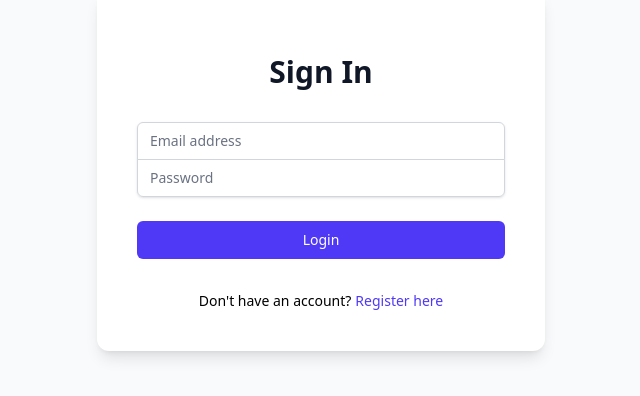
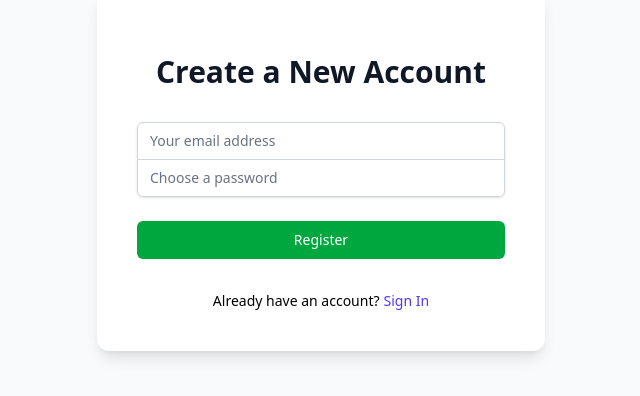
Before and after one commit to Swastik007sharma/sweet-shop-manager, a React (Vite) app in the folder client/: page /register in a window 1280 px wide. Shown: the part 230-626 px from the top of the page, without its empty margins (319-959 px from the left). Built offline with nearby package versions, Linux system fonts and the light colour scheme.

Commit message:
feat: implement user registration component
Implemented Register component with form handling, API integration, and redirection logic. Added /register route to App.jsx.

```diff
--- a/client/src/App.jsx
+++ b/client/src/App.jsx
@@ -1,11 +1,12 @@
 import { Routes, Route } from "react-router-dom";
 import Login from "./components/Login.jsx";
+import Register from "./components/Register.jsx";
 
 function App() {
   return (
     <Routes>
       <Route path="/login" element={<Login />} />
-
+      <Route path="/register" element={<Register />} />
       {/* Redirect root to login for now since Dashboard isn't ready */}
       <Route path="*" element={<Login />} />
     </Routes>
--- /dev/null
+++ b/client/src/components/Register.jsx
@@ -0,0 +1,108 @@
+import React, { useState } from 'react';
+import { useNavigate, Link } from 'react-router-dom';
+import axios from 'axios';
+
+const Register = () => {
+  const [email, setEmail] = useState('');
+  const [password, setPassword] = useState('');
+  const [error, setError] = useState('');
+  const [success, setSuccess] = useState('');
+  const navigate = useNavigate();
+
+  const handleSubmit = async (e) => {
+    e.preventDefault();
+    setError('');
+    setSuccess('');
+
+    try {
+      // Default role is 'user' as per backend requirements
+      const res = await axios.post('/api/auth/register', {
+        email,
+        password,
+        role: 'user',
+      });
+
+      if (res.data) {
+        setSuccess('Registration successful! Redirecting to login...');
+        // Redirect to login upon successful registration
+        setTimeout(() => {
+            navigate('/login');
+        }, 1000);
+      }
+    } catch (err) {
+      const errorMessage = err.response?.data?.message || 'Registration failed.';
+      setError(errorMessage);
+    }
+  };
+
+  return (
+    <div className="min-h-screen flex items-center justify-center bg-gray-50 py-12 px-4 sm:px-6 lg:px-8">
+      <div className="max-w-md w-full space-y-8 p-10 bg-white rounded-xl shadow-lg">
+        <h2 className="mt-6 text-center text-3xl font-extrabold text-gray-900">
+          Create a New Account
+        </h2>
+
+        <form className="mt-8 space-y-6" onSubmit={handleSubmit}>
+          <div className="rounded-md shadow-sm -space-y-px">
+            <div>
+              <label htmlFor="email" className="sr-only">Email address</label>
+              <input
+                id="email"
+                name="email"
+                type="email"
+                required
+                className="appearance-none rounded-none relative block w-full px-3 py-2 border border-gray-300 placeholder-gray-500 text-gray-900 rounded-t-md focus:outline-none focus:ring-indigo-500 focus:border-indigo-500 focus:z-10 sm:text-sm"
+                placeholder="Your email address"
+                value={email}
+                onChange={(e) => setEmail(e.target.value)}
+              />
+            </div>
+            <div>
+              <label htmlFor="password" className="sr-only">Password</label>
+              <input
+                id="password"
+                name="password"
+                type="password"
+                required
+                minLength="6"
+                className="appearance-none rounded-none relative block w-full px-3 py-2 border border-gray-300 placeholder-gray-500 text-gray-900 rounded-b-md focus:outline-none focus:ring-indigo-500 focus:border-indigo-500 focus:z-10 sm:text-sm"
+                placeholder="Choose a password"
+                value={password}
+                onChange={(e) => setPassword(e.target.value)}
+              />
+            </div>
+          </div>
+
+          {error && (
+            <div className="text-red-600 text-sm text-center font-medium">
+              {error}
+            </div>
+          )}
+          {success && (
+            <div className="text-green-600 text-sm text-center font-medium">
+              {success}
+            </div>
+          )}
+
+          <div>
+            <button
+              type="submit"
+              className="group relative w-full flex justify-center py-2 px-4 border border-transparent text-sm font-medium rounded-md text-white bg-green-600 hover:bg-green-700 focus:outline-none focus:ring-2 focus:ring-offset-2 focus:ring-green-500"
+            >
+              Register
+            </button>
+          </div>
+        </form>
+
+        <div className="text-center text-sm">
+            Already have an account?
+            <Link to="/login" className="font-medium text-indigo-600 hover:text-indigo-500 ml-1">
+              Sign In
+            </Link>
+        </div>
+      </div>
+    </div>
+  );
+};
+
+export default Register;
```
Also changed, not shown: 1 other file (tests, documents, lock files or other folders).
